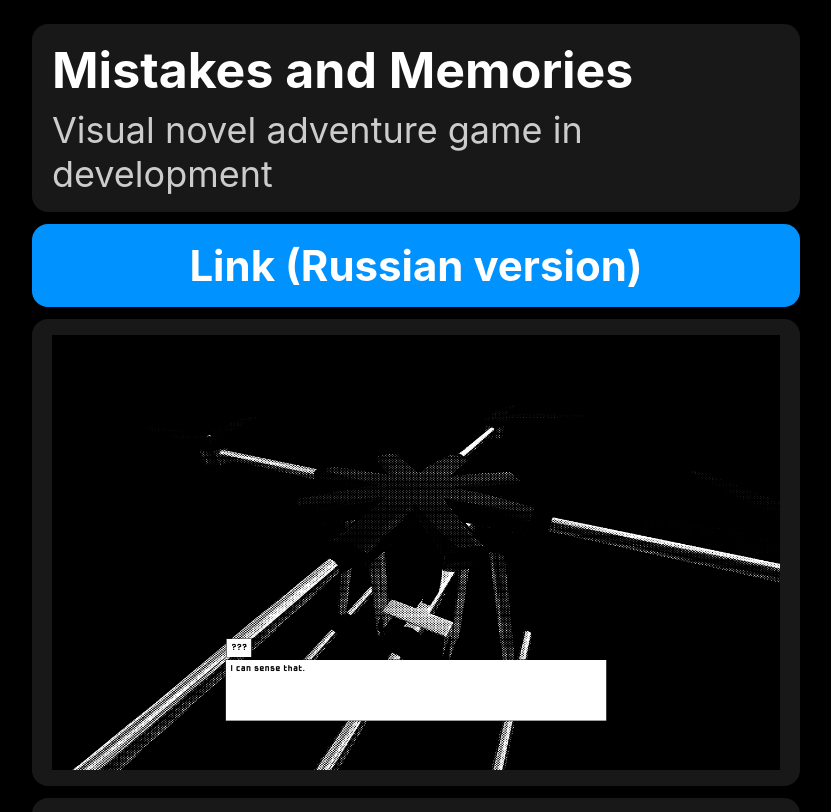
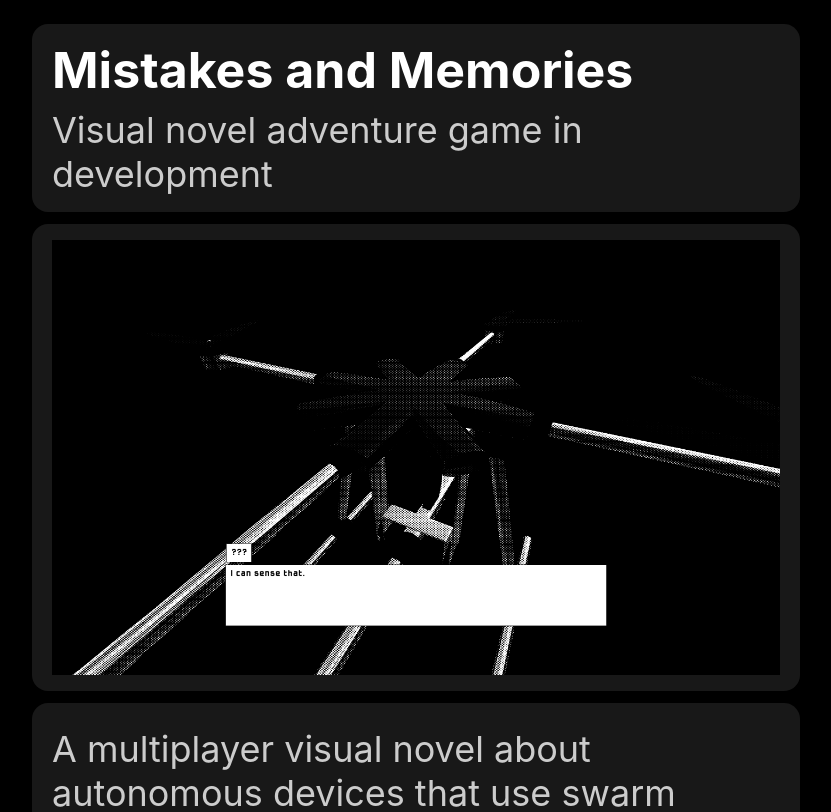
Before and after one commit to denicprotopopov/denisprotopopov.com, a SvelteKit app: page /art/mistakesandmemories in a window 1280 px wide. Shown: the top 812 px of the page, without its empty margins (224-1055 px from the left). Built offline with nearby package versions, Linux system fonts and the light colour scheme.

Commit message:
comment link

```diff
--- a/src/routes/art/mistakesandmemories/+page.svelte
+++ b/src/routes/art/mistakesandmemories/+page.svelte
@@ -26,7 +26,7 @@
 					</div>
 				</div>
 			</div>
-			<div class="row">
+			<!-- <div class="row">
 				<a
 					class="bright_cell centered"
 					href="https://mistakes-and-memories.vercel.app/"
@@ -34,7 +34,7 @@
 				>
 					<h2bright>Link (Russian version)</h2bright>
 				</a>
-			</div>
+			</div> -->
 			<div class="row">
 				<div class="cell">
 					<img class="image" src="../images/drone2.png" />
```
